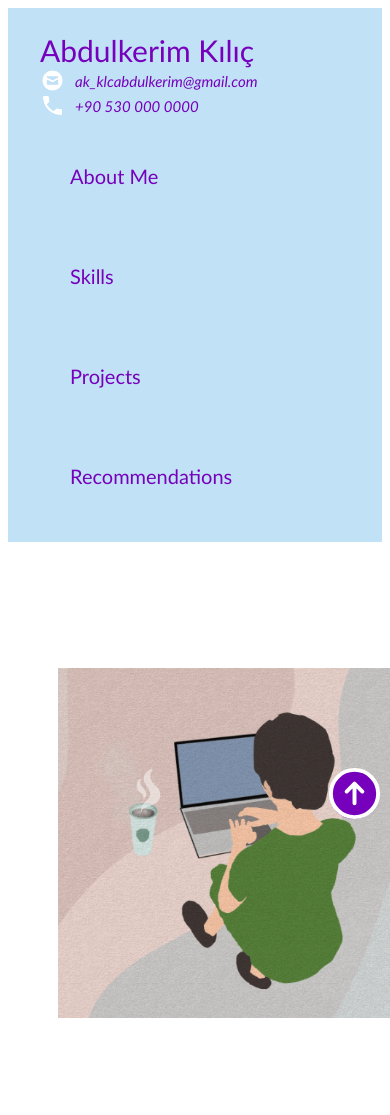
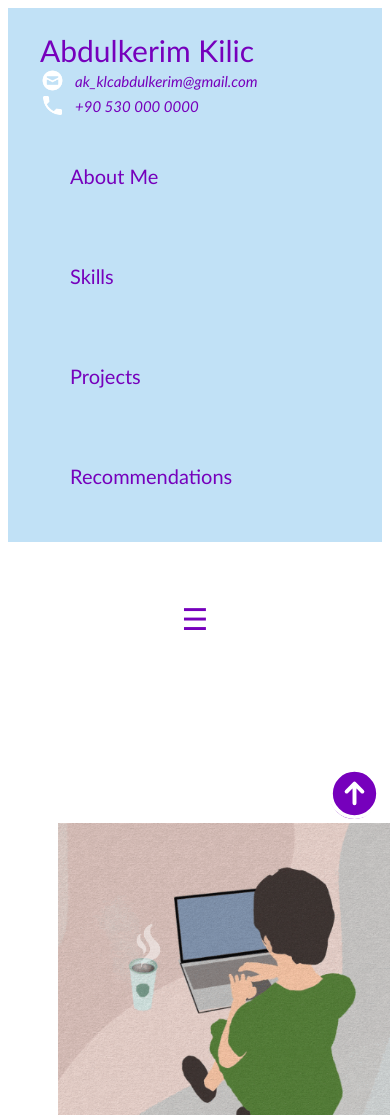
Before and after one commit to klckerim/demo-portfolio, a plain HTML site: page index.html in a window 390 px wide. Shown: the top 1115 px of the page. Drawn offline with Linux system fonts and the light colour scheme.

Commit message:
Update index.html

```diff
--- a/index.html
+++ b/index.html
@@ -2,16 +2,17 @@
 <!DOCTYPE html>
 <html>
   <head>
+    <meta name="viewport" content="width=device-width, initial-scale=1">
+
     <title>AK - Portfolio</title>
     <link rel="stylesheet" href="./style.css"/>
-    <script src="./script.js"></script>
   </head>
   <body>
     <!-- Navigation Bar -->
     <nav>
       <div id="home">
         <div class="profile_name">
-          Abdulkerim Kılıç
+          Abdulkerim Kilic
           <div class="contact_info">
             <img src="html_finalprojimages/envelope.png" alt="Mail Icon"/>
             ak_klcabdulkerim@gmail.com
@@ -21,14 +22,21 @@
             <img src="html_finalprojimages/phone.png" alt="Phone Icon"/>
             +90 530 000 0000
           </div>
+          <div style="clear:both;"></div>
+
         </div>
         <div class="topdiv">
+
           <a class="topmenu" href="#about-me">About Me</a>
           <a class="topmenu" href="#skills">Skills</a>
           <a class="topmenu" href="#projects">Projects</a>
           <a class="topmenu" href="#recommendations">Recommendations</a>
         </div>
+
       </div>
+
+      <button id="menu-toggle" class="hamburger" onclick="menuToggleShow()">☰</button>
+
     </nav>
 
     <!-- About Me -->
@@ -169,5 +177,7 @@
       <h3>Thank you for your recommendation!</h3>
       <button onclick="showPopup(false)">Ok</button>
     </div>
+
+    <script src="./script.js"></script>
   </body>
 </html>
```
